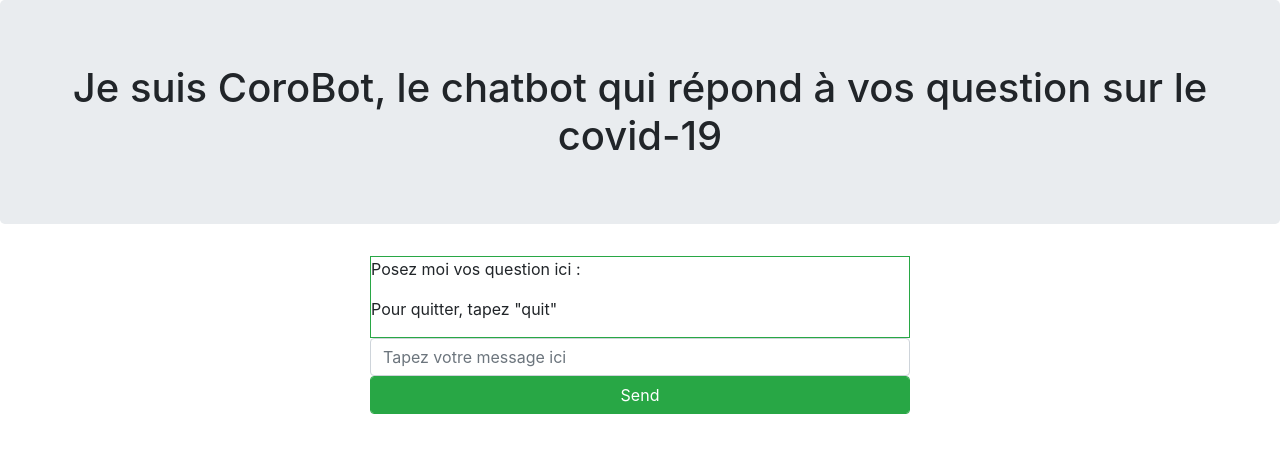
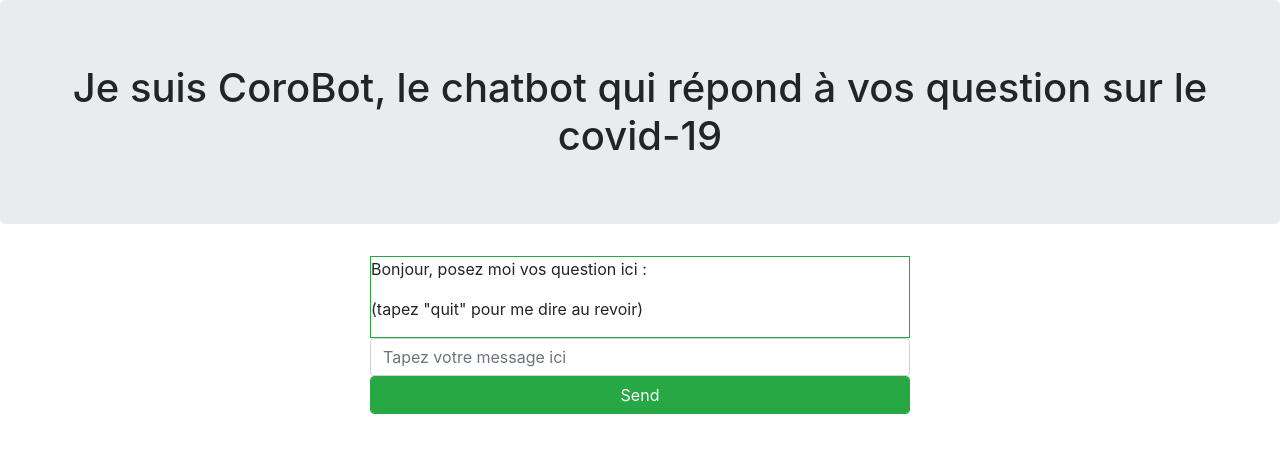
Before and after one commit to Pedrodebdx/CoroBot, a Flask app: page / in a window 1280 px wide. Shown: the top 453 px of the page. Run offline with Flask 2, Linux system fonts and the light colour scheme; parts of the project's set-up code (start-up, migrations or seed data) failed here and were passed over; some libraries are stand-ins or nearby versions.

Commit message:
ajout fonctionnalite bonjour aurrevoir

```diff
--- a/app_flask/app_flask.py
+++ b/app_flask/app_flask.py
@@ -82,6 +82,8 @@ def reponse_wiki(phrase_user):
         robo_response = phrases_token[index_max_sim]
     return robo_response
 
+bonjour = ('.onjour|.jr|.alut|.lt')
+aurevoir = ('.[aà].?plus|.[aà].?bientot|.[aà].?bientôt|.u revoir')
 
 #define app routes
 @app.route("/")
@@ -93,8 +95,12 @@ def get_bot_response():
 
     phrase_user = request.args.get('msg')
     phrase_user = phrase_user.lower()
-    if (phrase_user == "quit"):
+    if (re.fullmatch(aurevoir,phrase_user)):
         return "Pensez à appliquer les gestes barrières! Et restez-chez-vous"
+
+    elif (re.fullmatch(bonjour,phrase_user)):
+        return 'Bonjour en quoi puis-je vous aider ?'
+
     else:
         return reponse_wiki(phrase_user)
 
--- a/app_flask/templates/index.html
+++ b/app_flask/templates/index.html
@@ -13,8 +13,9 @@
     <div class="row">
         <div class="col-sm-6 offset-sm-3">
             <div id="chatbox" class="border border-success">
-                <p class="botText"><span>Posez moi vos question ici :</span></p>
-                <p class="botText"><span>Pour quitter, tapez "quit"</span></p>
+
+                <p class="botText"><span>Bonjour, posez moi vos question ici :</span></p>
+                <p class="botText"><span>(tapez "quit" pour me dire au revoir)</span></p>
             </div>
             <div id="userInput">
                 <input id="textInput" class="form-control" type="text" name="msg" placeholder="Tapez votre message ici">
@@ -44,7 +45,10 @@
     $("#buttonInput").click(function() {
         getResponse();
     });
-
+    </script>
+    <script src="https://ajax.googleapis.com/ajax/libs/jquery/3.4.1/jquery.min.js"></script>
+    <script src="https://cdnjs.cloudflare.com/ajax/libs/popper.js/1.14.7/umd/popper.min.js"></script>
+    <script src="https://maxcdn.bootstrapcdn.com/bootstrap/4.3.1/js/bootstrap.min.js"></script>
 </div>
 </body>
 </html>
```
